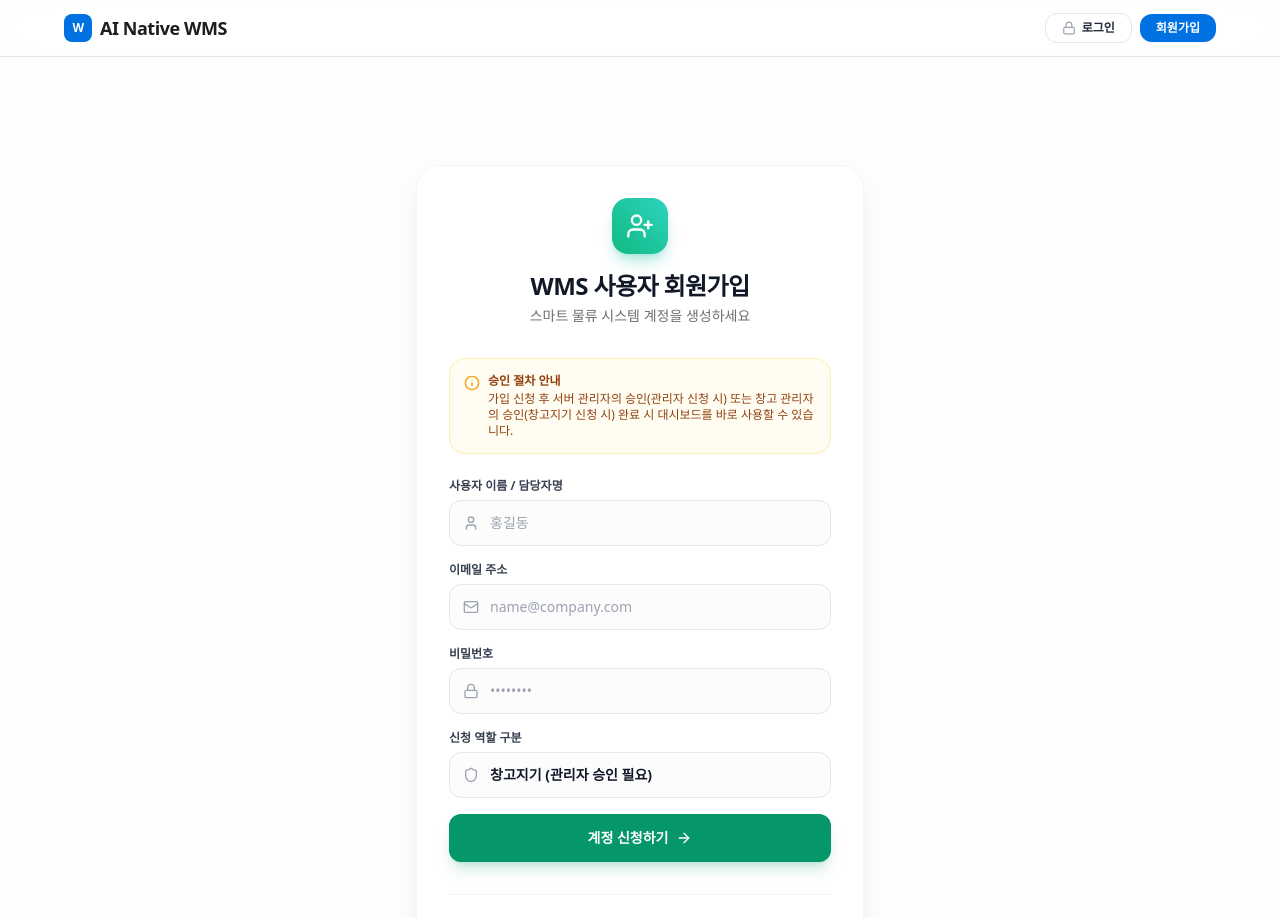
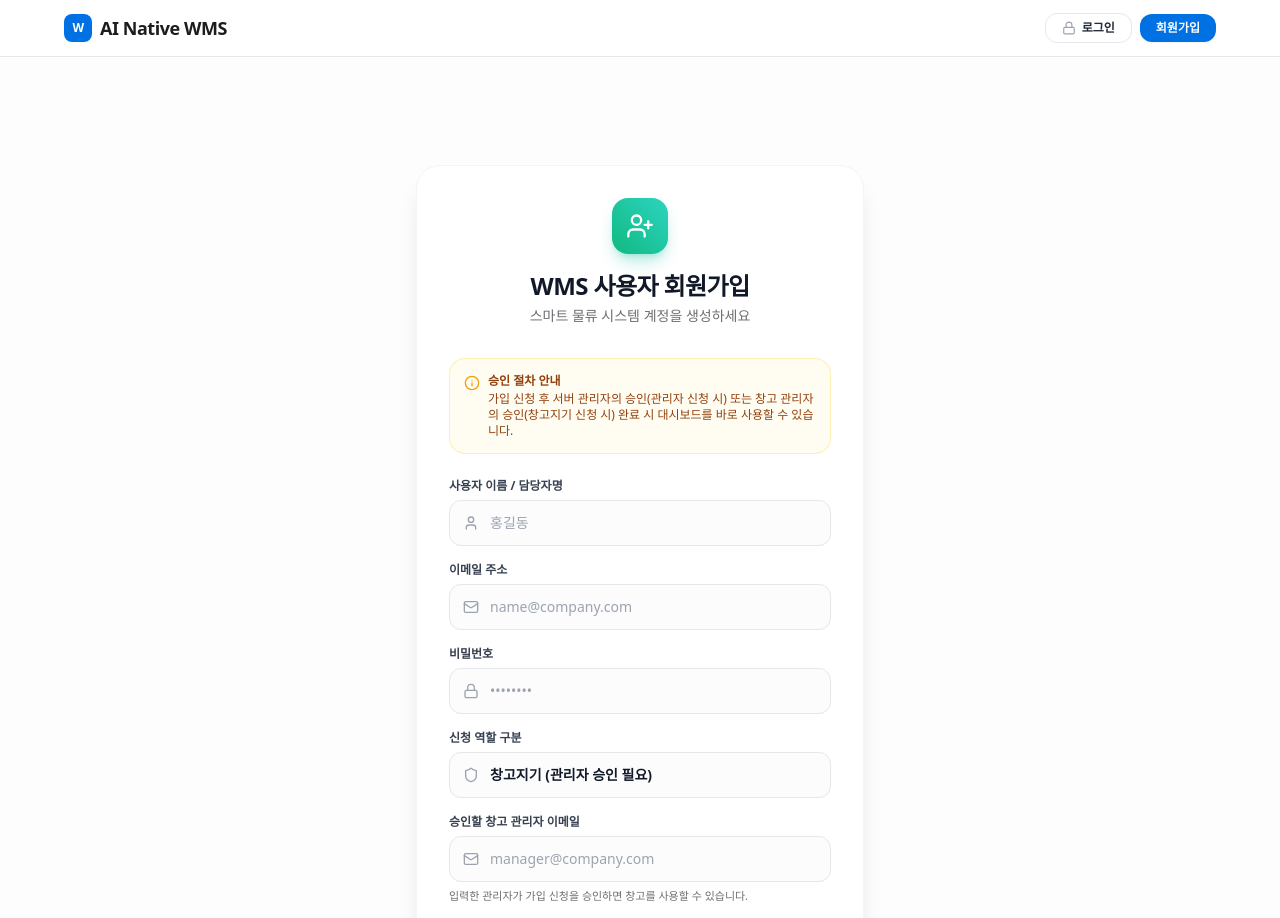
Before and after one commit to wjmals/WMS, a Next.js app in the folder frontend/: page /signup in a window 1280 px wide. Shown: the top 918 px of the page. Built offline with nearby package versions, Linux system fonts and the light colour scheme; no server answers.

Commit message:
Require warehouse manager approval email

```diff
--- a/frontend/app/api/users/route.ts
+++ b/frontend/app/api/users/route.ts
@@ -199,12 +199,16 @@ export async function POST(req: NextRequest) {
         return NextResponse.json({ error: '모든 항목(이메일, 비밀번호, 이름)을 입력해주세요.' }, { status: 400 });
       }
 
+      const isRequestedAdmin = role === '관리자';
+      if (!isRequestedAdmin && !adminEmail) {
+        return NextResponse.json({ error: '창고지기 신청에는 승인할 창고 관리자 이메일이 필요합니다.' }, { status: 400 });
+      }
+
       const exists = allUsers.some(u => u.email === email);
       if (exists) {
         return NextResponse.json({ error: '이미 존재하는 이메일입니다.' }, { status: 400 });
       }
 
-      const isRequestedAdmin = role === '관리자';
       const userDoc = {
         id: `usr_${Date.now()}`,
         email,
@@ -213,7 +217,7 @@ export async function POST(req: NextRequest) {
         role: role || '창고지기',
         status: isRequestedAdmin ? 'PENDING_ADMIN' : 'PENDING_WAREHOUSE',
         warehouseId: isRequestedAdmin ? `wh_${Date.now()}` : null,
-        adminEmail: isRequestedAdmin ? email : null,
+        adminEmail: isRequestedAdmin ? email : adminEmail,
         createdAt: new Date().toISOString(),
       };
 
--- a/frontend/app/signup/page.tsx
+++ b/frontend/app/signup/page.tsx
@@ -9,6 +9,7 @@ export default function SignupPage() {
   const [name, setName] = useState('');
   const [email, setEmail] = useState('');
   const [password, setPassword] = useState('');
+  const [adminEmail, setAdminEmail] = useState('');
   const [role, setRole] = useState('창고지기');
   const [error, setError] = useState('');
   const [loading, setLoading] = useState(false);
@@ -18,21 +19,27 @@ export default function SignupPage() {
 
   const handleSubmit = async (e: React.FormEvent) => {
     e.preventDefault();
-    if (!name || !email || !password) {
+    if (!name || !email || !password || (role === '창고지기' && !adminEmail)) {
       setError('모든 항목을 입력해주세요.');
       return;
     }
     setLoading(true);
     setError('');
     try {
-      const ok = await signup(email, password, name, role);
+      const ok = await signup(email, password, name, role, adminEmail);
       if (ok) {
         router.push('/');
       } else {
         setError('회원가입 요청 처리 중 오류가 발생했습니다.');
       }
     } catch (err) {
-      setError('회원가입 처리 중 오류가 발생했습니다.');
+      const errorCode = (err as Error & { code?: string }).code;
+      const errorMessage = err instanceof Error ? err.message : '';
+      if (errorCode === 'EMAIL_EXISTS' || errorMessage.includes('이미 존재하는 이메일')) {
+        setError('이미 가입된 이메일입니다. 로그인하거나 다른 이메일을 사용해주세요.');
+      } else {
+        setError(errorMessage || '회원가입 처리 중 오류가 발생했습니다.');
+      }
     } finally {
       setLoading(false);
     }
@@ -136,6 +143,28 @@ export default function SignupPage() {
             </div>
           </div>
 
+          {role === '창고지기' && (
+            <div>
+              <label className="block text-xs font-semibold text-gray-700 dark:text-gray-300 mb-1.5">
+                승인할 창고 관리자 이메일
+              </label>
+              <div className="relative">
+                <Mail className="absolute left-3.5 top-1/2 -translate-y-1/2 w-4 h-4 text-gray-400" />
+                <input
+                  type="email"
+                  required
+                  value={adminEmail}
+                  onChange={(e) => setAdminEmail(e.target.value)}
+                  placeholder="manager@company.com"
+                  className="w-full pl-10 pr-4 py-3 rounded-xl border border-gray-200 dark:border-gray-700 bg-gray-50/50 dark:bg-gray-800 text-sm text-gray-900 dark:text-white focus:outline-none focus:ring-2 focus:ring-emerald-500 focus:bg-white dark:focus:bg-gray-900 transition-all"
+                />
+              </div>
+              <p className="mt-1.5 text-[11px] text-textMuted">
+                입력한 관리자가 가입 신청을 승인하면 창고를 사용할 수 있습니다.
+              </p>
+            </div>
+          )}
+
           <button
             type="submit"
             disabled={loading}
--- a/frontend/context/AuthContext.tsx
+++ b/frontend/context/AuthContext.tsx
@@ -17,7 +17,7 @@ export interface User {
 interface AuthContextType {
   user: User | null;
   login: (email: string, password?: string) => Promise<boolean>;
-  signup: (email: string, password?: string, name?: string, role?: string) => Promise<boolean>;
+  signup: (email: string, password?: string, name?: string, role?: string, adminEmail?: string) => Promise<boolean>;
   logout: () => void;
   refreshUser: () => Promise<void>;
   isLoading: boolean;
@@ -135,7 +135,7 @@ export const AuthProvider = ({ children }: { children: React.ReactNode }) => {
     }
   };
 
-  const signup = async (emailInput: string, passwordInput?: string, nameInput?: string, roleInput?: string): Promise<boolean> => {
+  const signup = async (emailInput: string, passwordInput?: string, nameInput?: string, roleInput?: string, adminEmailInput?: string): Promise<boolean> => {
     try {
       if (passwordInput) {
         await firebaseSignup(emailInput, passwordInput);
@@ -149,13 +149,14 @@ export const AuthProvider = ({ children }: { children: React.ReactNode }) => {
           password: passwordInput,
           name: nameInput,
           role: roleInput || '창고지기',
+          adminEmail: adminEmailInput,
         }),
       });
 
       if (!res.ok) {
         const errData = await res.json();
-        alert(errData.error || '회원가입 실패');
-        return false;
+        const error = new Error(errData.error || '회원가입 실패') as Error & { code?: string };
+        throw error;
       }
 
       const data = await res.json();
@@ -166,8 +167,7 @@ export const AuthProvider = ({ children }: { children: React.ReactNode }) => {
       return false;
     } catch (err) {
       console.error('Signup error:', err);
-      alert('회원가입 처리 중 오류가 발생했습니다.');
-      return false;
+      throw err;
     }
   };
 
```
